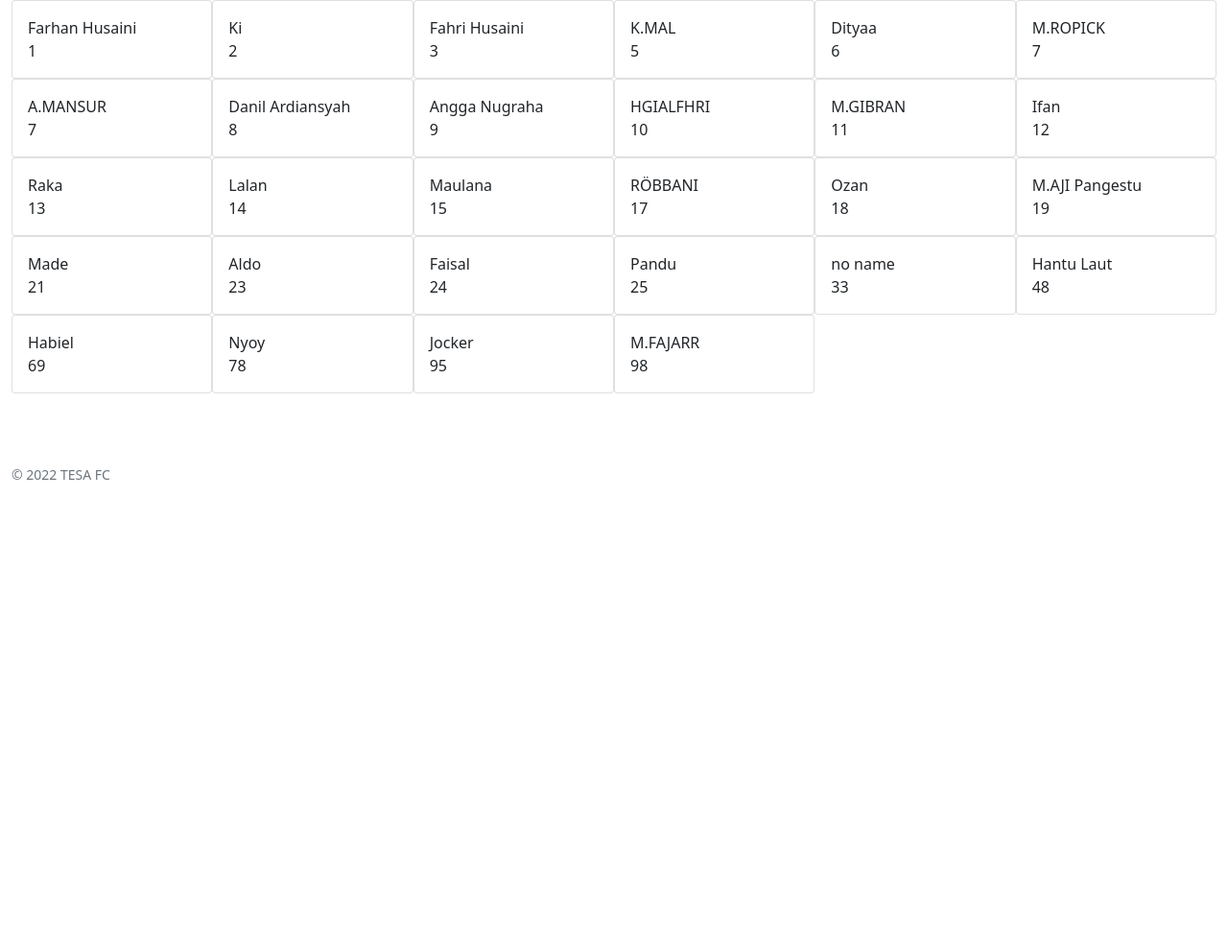
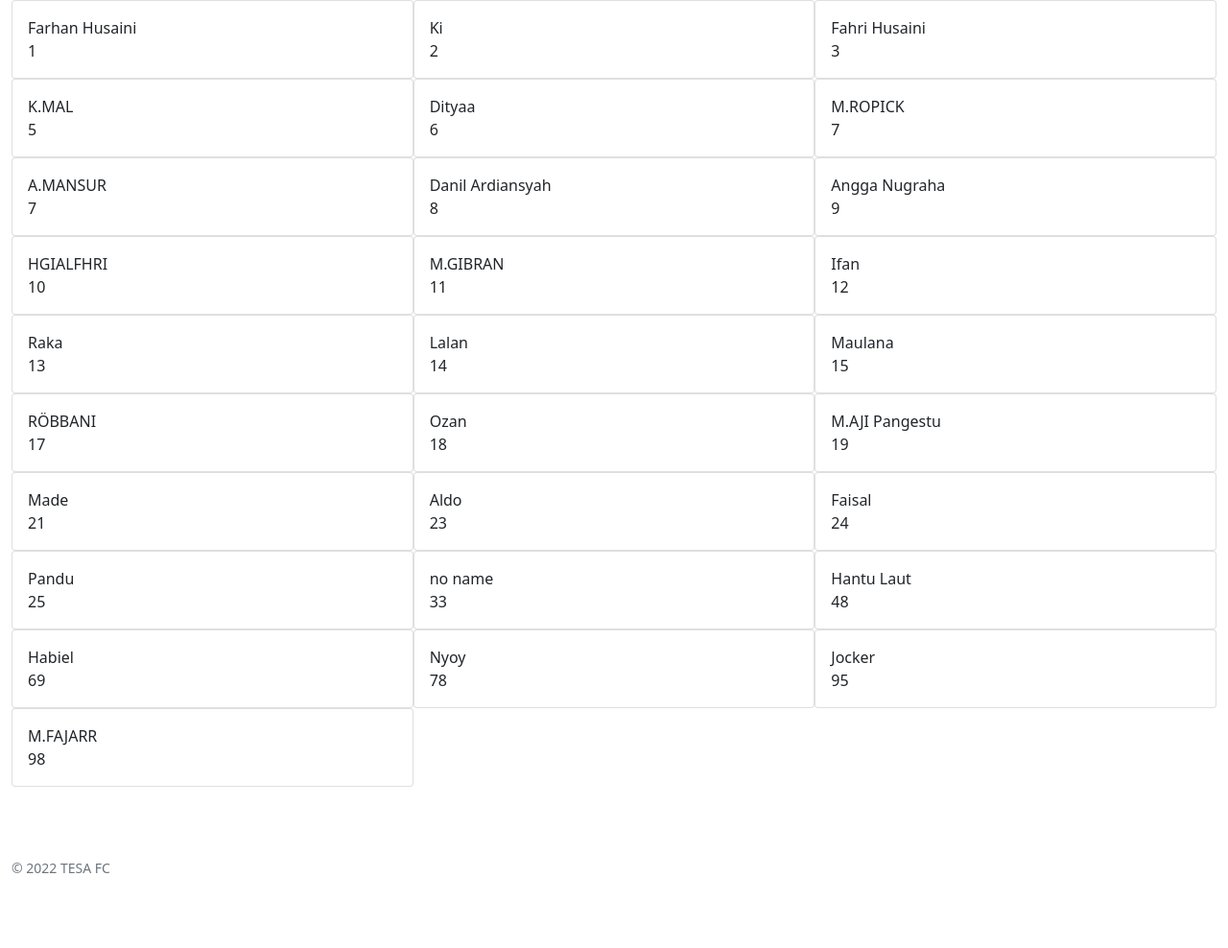
Before and after one commit to tesafc/www2, a Jekyll site: the page built from team.html, in a window 1280 px wide. Shown: the part 450-1438 px from the top of the page at 96% size. Built offline with Jekyll 4.4.1, drawn with Linux system fonts in a browser that asks for light colours; before the commit the page ends 1028 px from its top, so only the background shows below that.

Commit message:
Update team.html

```diff
--- a/team.html
+++ b/team.html
@@ -7,7 +7,7 @@
 <div class="container-fluid">
   <div class="row g-0">
     {% for player in site.data.team %}
-    <div class="col-2">
+    <div class="col-6 col-md-4">
       <div class="card">
         <div class="card-body">
           <div class="card-text">{{ player.name }}</div>
```
